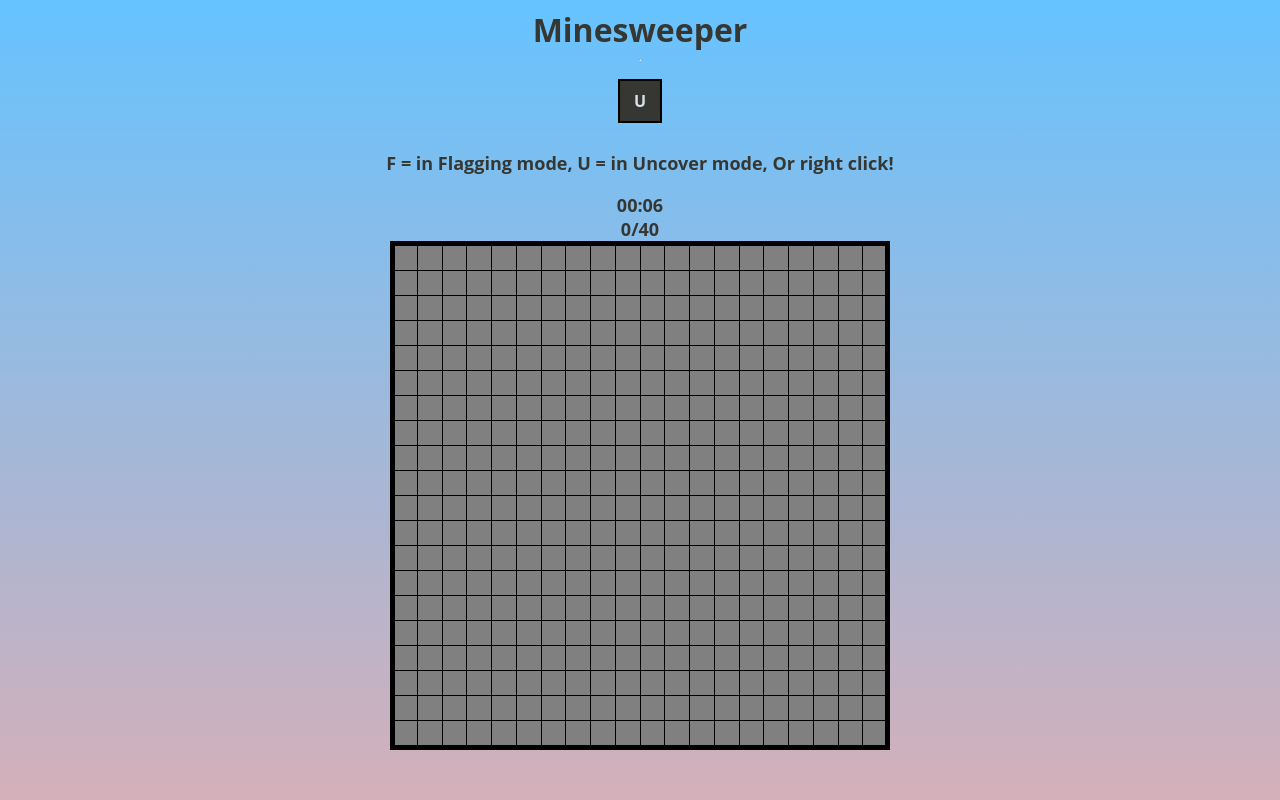
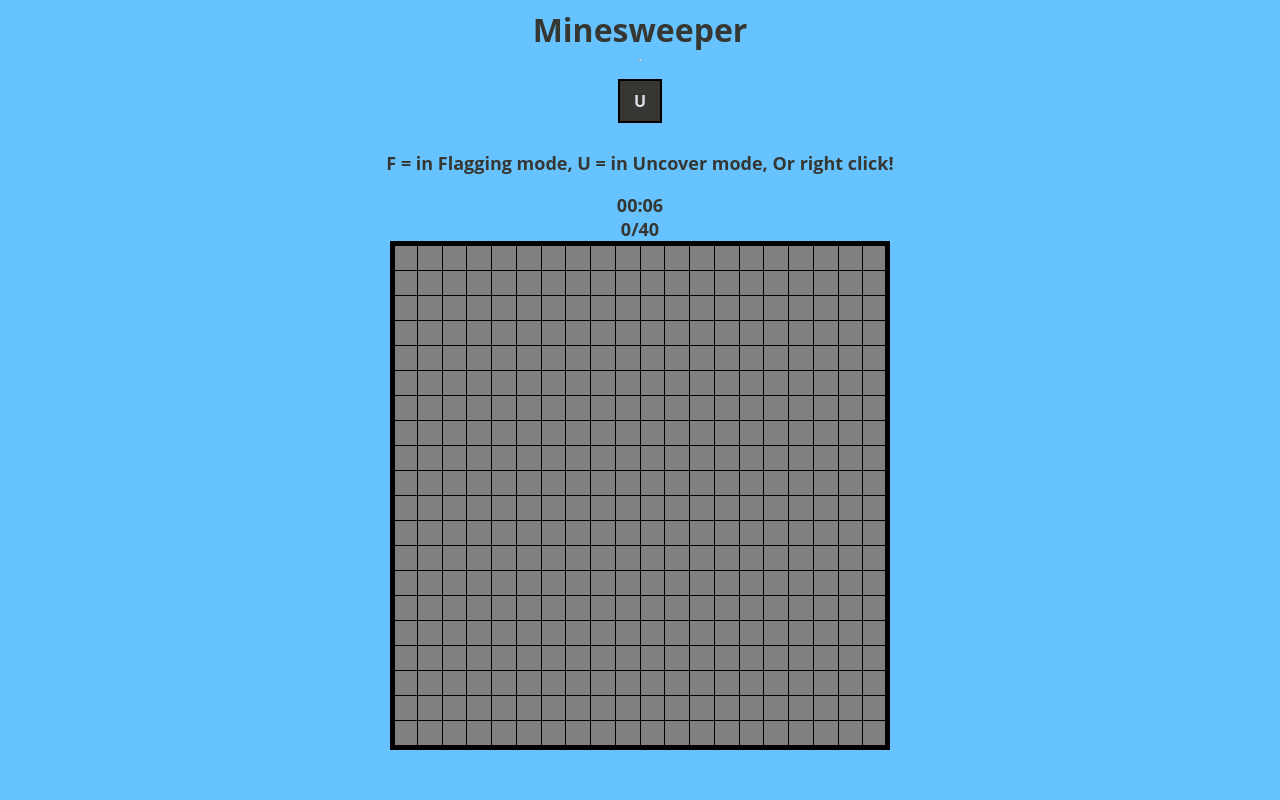
Before and after one commit to JDysiewicz/minesweeper, a PHP site: page / in a window 1280 px wide. Run offline with PHP 8.4, Linux system fonts and the light colour scheme.

Commit message:
Changed background colour

```diff
--- a/styles.css
+++ b/styles.css
@@ -8,8 +8,7 @@ html {
   -webkit-box-align: center;
       -ms-flex-align: center;
           align-items: center;
-  background: -webkit-gradient(linear, left top, left bottom, from(#66C3FF), to(#D4AFB9));
-  background: linear-gradient(#66C3FF, #D4AFB9);
+  background: #66C3FF;
   color: #363732;
   font-family: "Open Sans", sans-serif;
 }
--- a/styles.scss
+++ b/styles.scss
@@ -4,7 +4,7 @@ html{
     display: flex;
     justify-content: center;
     align-items: center;
-    background: linear-gradient(#66C3FF, #D4AFB9);
+    background: #66C3FF;
     color: #363732;
     font-family: "Open Sans", sans-serif;
 }
```
Also changed, not shown: 1 other file.
